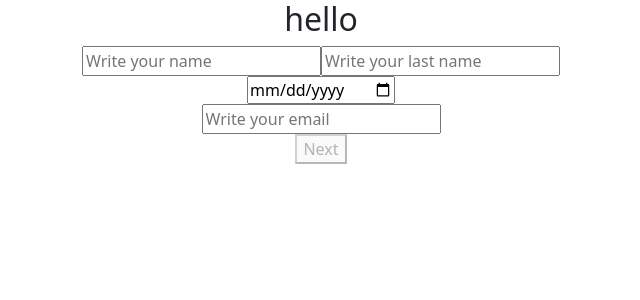
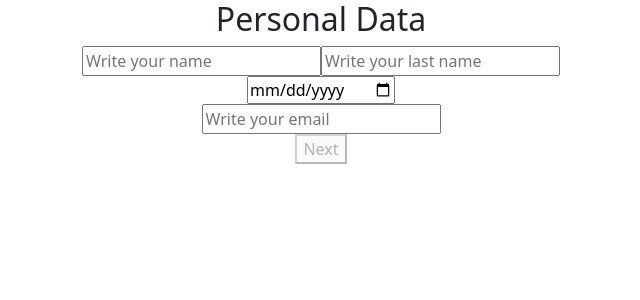
Before and after one commit to pauIbanez/w4ch4-pau-ibanez-forms, a React (Create React App) app: page / in a window 1280 px wide. Shown: the top 300 px of the page, without its empty margins (319-959 px from the left). Built offline with nearby package versions, Linux system fonts and the light colour scheme.

Commit message:
Added titles to each section

```diff
--- a/src/components/Form/FormComponent.js
+++ b/src/components/Form/FormComponent.js
@@ -51,7 +51,6 @@ const FormComponent = () => {
 
   return (
     <form className="form" onSubmit={onSubmit}>
-      <h2 className="form__title"> hello </h2>
       <section className="form__inputs">
         {formStage === 1 && (
           <FormPersonalData
--- a/src/components/FormAccessData/FormAccessData.js
+++ b/src/components/FormAccessData/FormAccessData.js
@@ -42,6 +42,7 @@ const FormAccesData = ({
 
   return (
     <>
+      <h2 className="form__title"> Acces Data </h2>
       <input
         type="text"
         value={username}
--- a/src/components/FormLogin/FormLogin.js
+++ b/src/components/FormLogin/FormLogin.js
@@ -4,6 +4,7 @@ const FormLogin = ({
 }) => {
   return (
     <>
+      <h2 className="form__title"> Login </h2>
       <input
         type="text"
         value={username}
--- a/src/components/FormPersonalData/FormPersonalData.js
+++ b/src/components/FormPersonalData/FormPersonalData.js
@@ -42,6 +42,7 @@ const FormPersonalData = ({
 
   return (
     <>
+      <h2 className="form__title"> Personal Data </h2>
       <input
         type="text"
         value={name}
```
